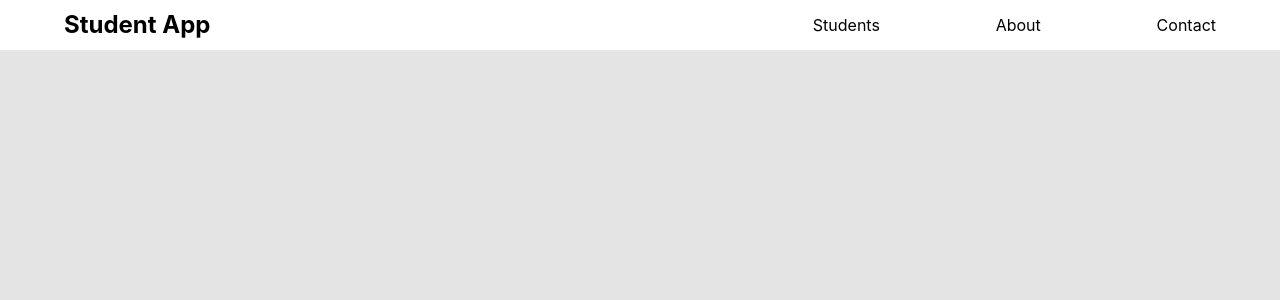
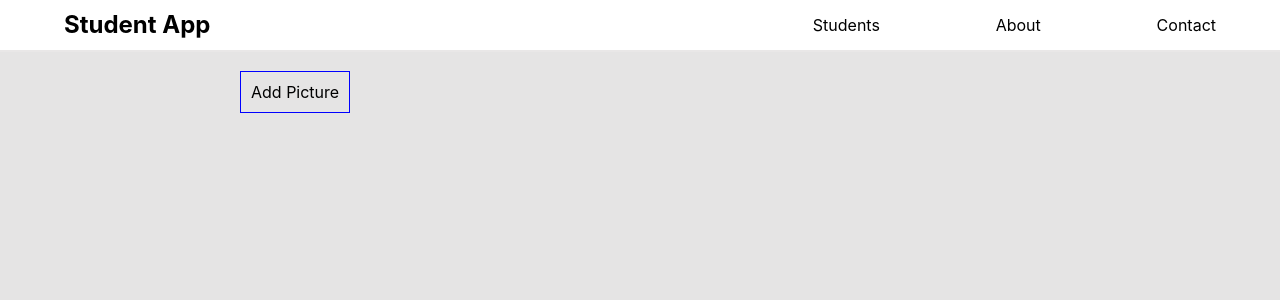
Before and after one commit to SDAR30/students-frontend, a React (Create React App) app: page /about in a window 1280 px wide. Shown: the top 300 px of the page. Built offline with nearby package versions, Linux system fonts and the light colour scheme.

Commit message:
added about page

```diff
--- a/src/App.js
+++ b/src/App.js
@@ -7,6 +7,7 @@ import {
   Route,
 } from "react-router-dom";
 import Navbar from './layout/navbar/Navbar';
+import About from './pages/About';
 
 function App() {
   return (
@@ -17,6 +18,7 @@ function App() {
         <div className="pageContainer">
           <Routes>
             <Route path="/students/:studentID" element={<StudentDetailPage />} />
+            <Route path="/about"  element={<About/>}/>
             <Route path="/" element={<StudentList />} />
           </Routes>
         </div>
--- /dev/null
+++ b/src/components/dialogSignin/DialogSignin.js
@@ -0,0 +1,37 @@
+import * as React from 'react';
+import Button from '@mui/material/Button';
+import Dialog from '@mui/material/Dialog';
+import DialogActions from '@mui/material/DialogActions';
+import DialogTitle from '@mui/material/DialogTitle';
+
+export default function DialogSignin({open, setOpen}) {
+
+//   const handleClickOpen = () => {
+//     setOpen(true);
+//   };
+
+  const handleClose = () => {
+    setOpen(false);
+  };
+
+  return (
+    <div>
+      <Dialog
+        open={open}
+        onClose={handleClose}
+        aria-labelledby="alert-dialog-title"
+        aria-describedby="alert-dialog-description"
+      >
+        <DialogTitle id="alert-dialog-title">
+          {"Before doing this, you must log in."}
+        </DialogTitle>
+        <DialogActions>
+          <Button onClick={handleClose}>Cancel</Button>
+          <Button onClick={handleClose} autoFocus>
+            Log in
+          </Button>
+        </DialogActions>
+      </Dialog>
+    </div>
+  );
+}
--- a/src/components/singleTextInput/SinlgeTextInput.js
+++ b/src/components/singleTextInput/SinlgeTextInput.js
@@ -7,10 +7,10 @@ function SingleTextInput({ searchTerm, setSearchTerm, collection=[], onSubmit, p
         "width": width
     }
 
-    const handleSubmit = ()=>{
-        onSubmit([...collection, searchTerm])
+    // const handleSubmit = ()=>{
+    //     onSubmit([...collection, searchTerm])
 
-    }
+    // }
 
     useEffect(() => {
         const keyDownHandler = event => {
@@ -19,7 +19,7 @@ function SingleTextInput({ searchTerm, setSearchTerm, collection=[], onSubmit, p
           if (event.key === 'Enter') {
             event.preventDefault();
 
-           handleSubmit();
+           console.log("HANDLE SUBMIT here")
           }
         };
 
--- /dev/null
+++ b/src/pages/About.js
@@ -0,0 +1,27 @@
+import React, {useState} from 'react';
+import DialogSignin from '../components/dialogSignin/DialogSignin';
+
+function About(props) {
+    const [showLoginDialog, setShowLoginDialog] = useState(false);
+
+    const styles = {
+        button: {
+            border: '1px solid blue',
+            padding: '10px',
+            border_radius: '20px',
+            display: 'inline',
+            cursor: 'pointer'
+        }
+    }
+
+
+    return (
+        <div>
+            <div style={styles.button} onClick={() => setShowLoginDialog(true)}>Add Picture</div>
+            <DialogSignin open={showLoginDialog} setOpen={setShowLoginDialog}/>
+
+        </div>
+    );
+}
+
+export default About;
```
